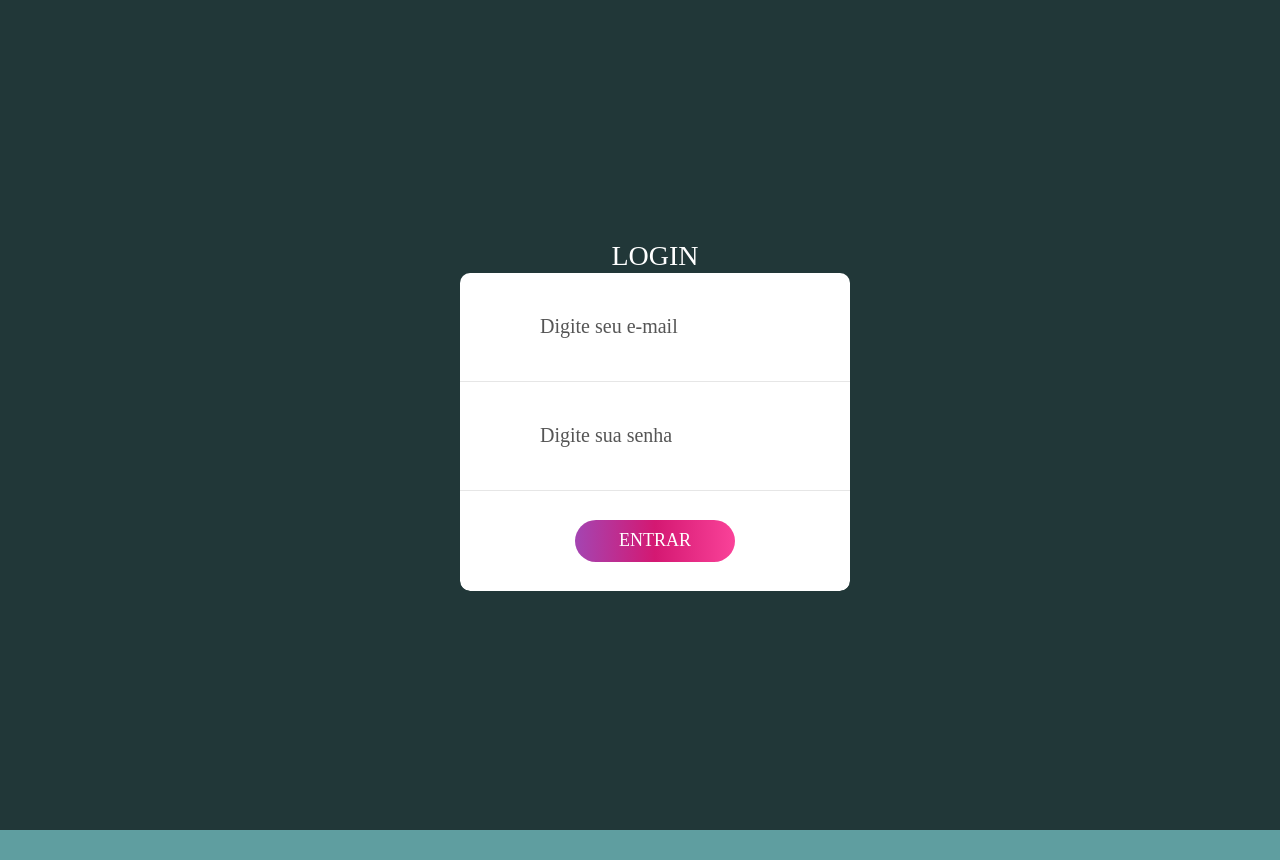
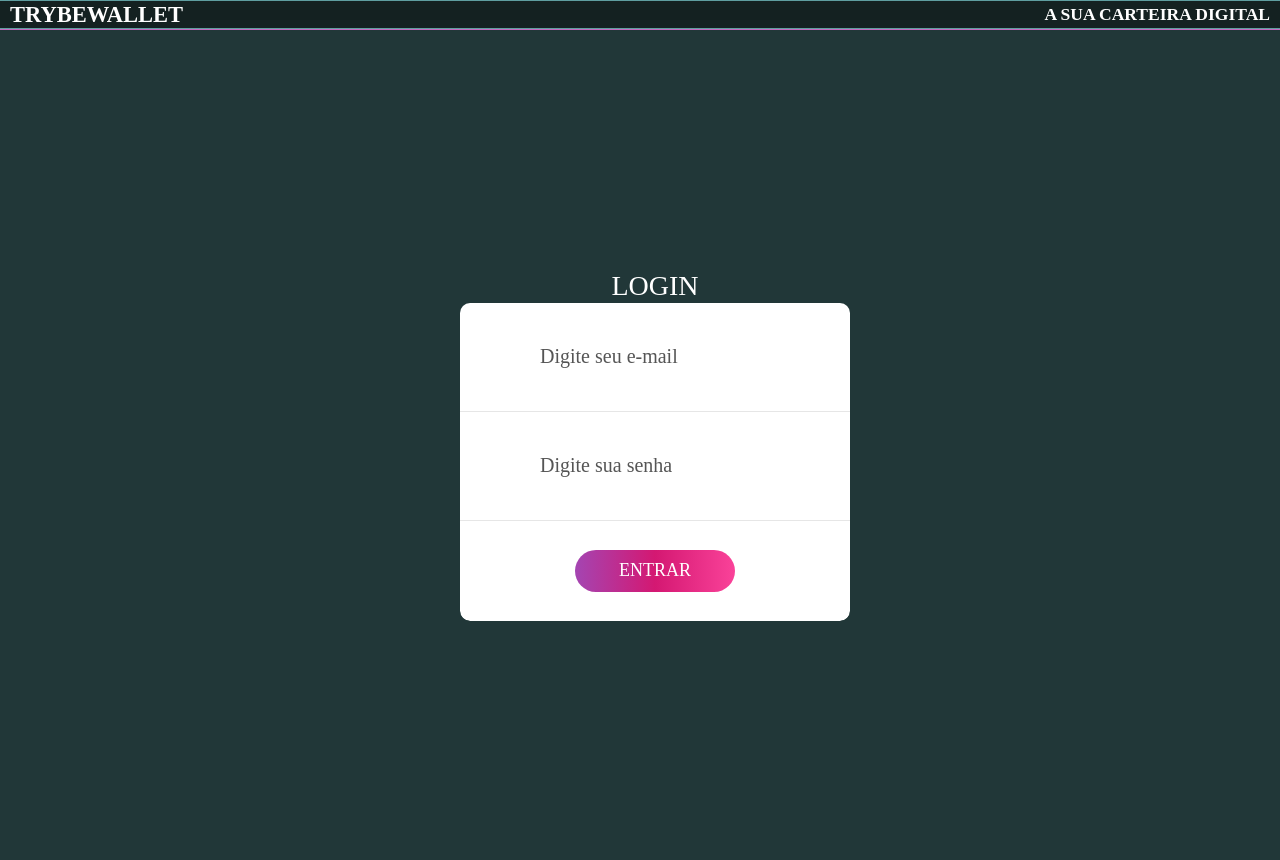
Before and after one commit to Carolyla/TrybeWallet-Project, a React (Create React App) app: page / in a window 1280 px wide. Shown: the top 860 px of the page. Before the commit the page ends 830 px from the top, so only its background shows below. Built offline with nearby package versions, Linux system fonts and the light colour scheme.

Commit message:
salvar form no state local

```diff
--- a/src/actions/index.js
+++ b/src/actions/index.js
@@ -1,7 +1,46 @@
 export const SEND_EMAIL = 'SEND_EMAIL';
+export const REQUEST_API = 'REQUEST_API';
+export const GET_COINS = 'GET_COINS';
+export const FAILED_COINS = 'FAILED_COINS';
+export const SEND_FORM = 'SEND_FORM';
+const API = 'https://economia.awesomeapi.com.br/json/all';
+
+// --- ENVIA E-MAIL AO HEADER---
 
 export const sendEmail = (email) => ({
   type: 'SEND_EMAIL',
   email,
 });
+
+// ---ATUALIZA AS DESPESAS---
+
+export const sendForm = (state) => ({
+  type: 'SEND_FORM',
+  state,
+});
+
+// ----REQUISIÇÃO API----
+const getCoins = (json) => ({
+  type: 'GET_COINS',
+  payload: json.message,
+});
+
+const requestApi = () => ({
+  type: 'REQUEST_API',
+});
+
+const faliledRequest = (error) => ({
+  type: 'FAILED_COINS',
+  payload: error,
+});
+
+export function fetchCoin() {
+  return (dispatch) => {
+    dispatch(requestApi());
+    return fetch(API)
+      .then((response) => response.json())
+      .then((json) => dispatch(getCoins(json)))
+      .catch((error) => dispatch(faliledRequest(error)));
+  };
+}
 export default sendEmail;
--- a/src/components/Form.js
+++ b/src/components/Form.js
@@ -1,15 +1,37 @@
 import React, { Component } from 'react';
+import { connect } from 'react-redux';
+import PropTypes from 'prop-types';
 
 class Form extends Component {
+  state = {
+    valorDespesa: 0,
+    descriçãoDespesas: '',
+    moeda: '',
+    metodo: '',
+    tipoDespesa: '',
+  };
+
+  handleChange = (event) => {
+    const { target } = event;
+    const { value, name } = target;
+
+    this.setState(
+      {
+        [name]: value,
+      },
+    );
+  }
+
   render() {
+    console.log(this.props);
     return (
-      <>
+      <div className="container-form">
         <div className="form">
-          <h1> Form </h1>
           <label htmlFor="valorDespesa">
             {' '}
             Valor Despesas:
             <input
+              onChange={ this.handleChange }
               type="number"
               placeholder="Digite valor desejado"
               name="valorDespesa"
@@ -22,6 +44,7 @@ class Form extends Component {
           Descrição da Despesa:
           <label htmlFor="descriçãoDespesas">
             <input
+              onChange={ this.handleChange }
               type="text"
               name="descriçãoDespesas"
               data-testid="description-input"
@@ -30,9 +53,13 @@ class Form extends Component {
           </label>
         </div>
         <div className="form">
-          <label htmlFor="Moeda">
+          <label htmlFor="moeda">
             Moeda
-            <select name="Moeda" data-testid="currency-input">
+            <select
+              name="moeda"
+              data-testid="currency-input"
+              onChange={ this.handleChange }
+            >
               <option value="USD">USD</option>
               <option value="CAD">CAD</option>
               <option value="EUR">EUR</option>
@@ -42,7 +69,11 @@ class Form extends Component {
         <div className="form">
           <label htmlFor="metodo">
             Método de pagamentos
-            <select name="metodo" data-testid="method-input">
+            <select
+              name="metodo"
+              data-testid="method-input"
+              onChange={ this.handleChange }
+            >
               <option value="Dinheiro">Dinheiro</option>
               <option value="Cartão de crédito">Cartão de crédito</option>
               <option value="Cartão de débito">Cartão de débito</option>
@@ -52,7 +83,11 @@ class Form extends Component {
         <div className="form">
           <label htmlFor="tipoDespesa">
             Tipo de despesa
-            <select name="tipoDespesa" data-testid="tag-input">
+            <select
+              name="tipoDespesa"
+              data-testid="tag-input"
+              onChange={ this.handleChange }
+            >
               <option value="Alimentação">Alimentação</option>
               <option value="Lazer">Lazer</option>
               <option value="Trabalho">Trabalho</option>
@@ -64,9 +99,14 @@ class Form extends Component {
         <div className="button">
           <button type="submit"> Adicionar Despesa </button>
         </div>
-      </>
+      </div>
     );
   }
 }
+// vou ter que fazer uma action para cada item deste form?
+// fazer uma action pra atualizar a despesa no header?
+// pegar pelo imput com função handlechange pra levar para o estado
+// submeter tudo com o botão do clique, fazer uma função que envie pro estado.
+// como colocar o retorno em um array? no reducer?
 
-export default Form;
+export default connect()(Form);
--- a/src/components/Header.js
+++ b/src/components/Header.js
@@ -15,7 +15,7 @@ class Header extends Component {
             width={ 80 }
           />
         </div>
-        <div className="header">
+        <div className="header-form">
           <h3 data-testid="email-field">
             Email:
             {' '}
--- a/src/index.css
+++ b/src/index.css
@@ -16,10 +16,12 @@ code {
   font-family: source-code-pro, Menlo, Monaco, Consolas, 'Courier New',
     monospace;
 }
-.header {
+.header-form {
   width: 100%;
 	float: left;
 	height: auto;
+  display:flex
+
 }
 
 a {
@@ -130,6 +132,31 @@ iframe {
 
 /*//////////////////////////////////////////////////////////////////
 [ login ]*/
+.header-login {
+
+  line-height: 1.2;
+  text-align: center;
+  text-transform: uppercase;
+  display: block;
+  display: flex;
+  font-family: Ubuntu-Bold;
+  font-size: 15px;
+  color: #fff;
+  justify-content: space-between;
+  align-items: center;
+  background-color: rgb(20 33 33);
+ margin: 1px 10px;
+}
+hr {
+  border: 0;
+  border-top: 1px solid #c369bf;
+}
+.wrap-header
+{
+  background-color: rgb(20 33 33);
+  margin: 0 auto;
+  margin: 0px 0px;
+}
 
 .limiter {
   width: 100%;
@@ -137,6 +164,7 @@ iframe {
 }
 
 .container-login100 {
+
   width: 100%;
   min-height: 100vh;
   display: -webkit-box;
@@ -154,6 +182,7 @@ iframe {
   background-size: cover;
   position: relative;
   z-index: 1;
+
 }
 
 .container-login100::before {
--- a/src/pages/Login.js
+++ b/src/pages/Login.js
@@ -50,6 +50,19 @@ class Login extends React.Component {
     const { email, buttonIsDisabled, senha } = this.state;
     return (
       <div className="limiter">
+        <div className="wrap-header">
+          <div>
+            <header className="header-login">
+              <div>
+                <h2>TrybeWallet</h2>
+              </div>
+              <div>
+                <h3>A sua carteira digital</h3>
+              </div>
+            </header>
+          </div>
+        </div>
+        <hr />
         <div className="container-login100">
           <div className="wrap-login100 p-t-30 p-b-50">
             <span className="login100-form-title p-b-41">Login</span>
@@ -57,11 +70,8 @@ class Login extends React.Component {
               action=""
               className="login100-form validate-form p-b-33 p-t-5"
             >
-              <label htmlFor="email">
-                <div
-                  className="wrap-input100 validate-input"
-                  data-validate="Enter username"
-                >
+              <label className="wrap-input100 validate-input" htmlFor="email">
+
                 <input
                   className="input100"
                   type="text"
@@ -75,13 +85,10 @@ class Login extends React.Component {
                   className="focus-input100"
                   data-placeholder="&#xe82a;"
                 />
-                </div>
+
               </label>
-              <div
-                className="wrap-input100 validate-input"
-                data-validate="Enter username"
-              >
-                <label htmlFor="senha">
+
+              <label className="wrap-input100 validate-input" htmlFor="senha">
                 <input
                   className="input100"
                   type="password"
@@ -96,8 +103,8 @@ class Login extends React.Component {
                   data-placeholder="&#xe80f;"
                 />
               </label>
-              </div>
-              <div className='button2'>
+
+              <div className="button2">
                 <div className="container-login100-form-btn m-t-32">
                   <button
                     className="login100-form-btn"
```
Also changed, not shown: src/services/API.js (added, +7 -0 lines), src/components/image/pngwing.png (deleted). Lines whose indentation alone changed are shown as unchanged.
